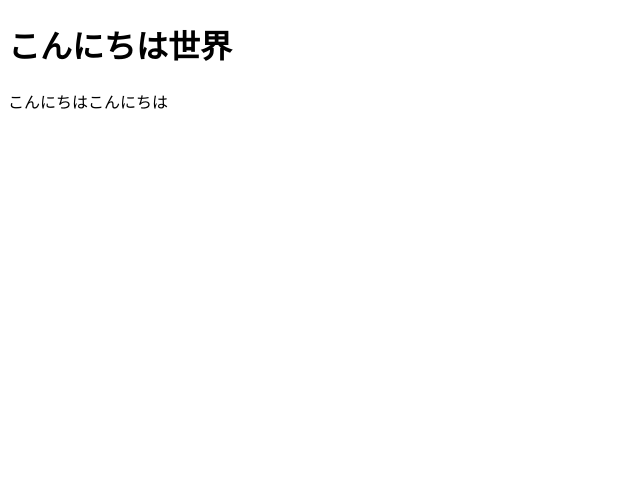
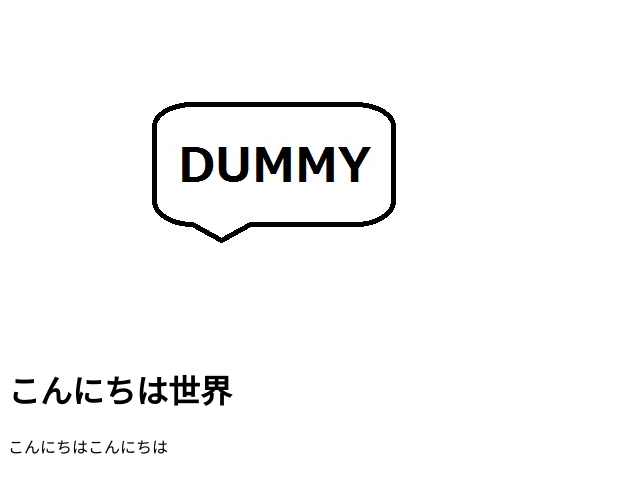
Before and after one commit to nakamoto02/WebSite20170517, a plain HTML site: page index.html in a window 1280 px wide. Shown: the whole page, without its empty margins (0-640 px from the left). Drawn offline with Linux system fonts and the light colour scheme.

Commit message:
画像を追加しindex.htmlで表示できるようにした

```diff
--- a/index.html
+++ b/index.html
@@ -6,6 +6,7 @@
 <title>GodPower</title>
 </head>
 <body>
+  <img src="img/dummy.jpg">
   <h1>こんにちは世界</h1>
   <p>こんにちはこんにちは</p>
 </body>
```
Also changed, not shown: img/Dummy.jpg (added).
